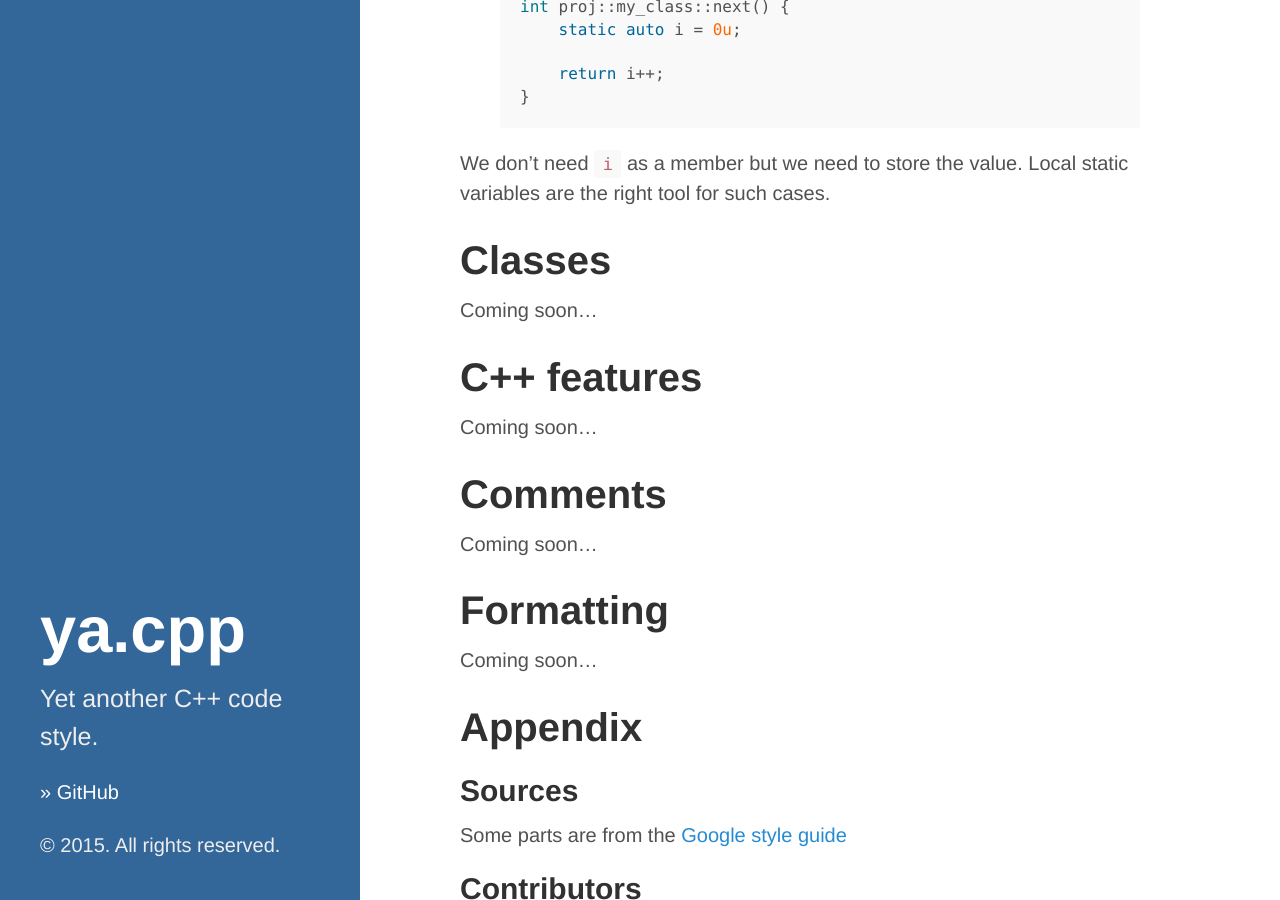
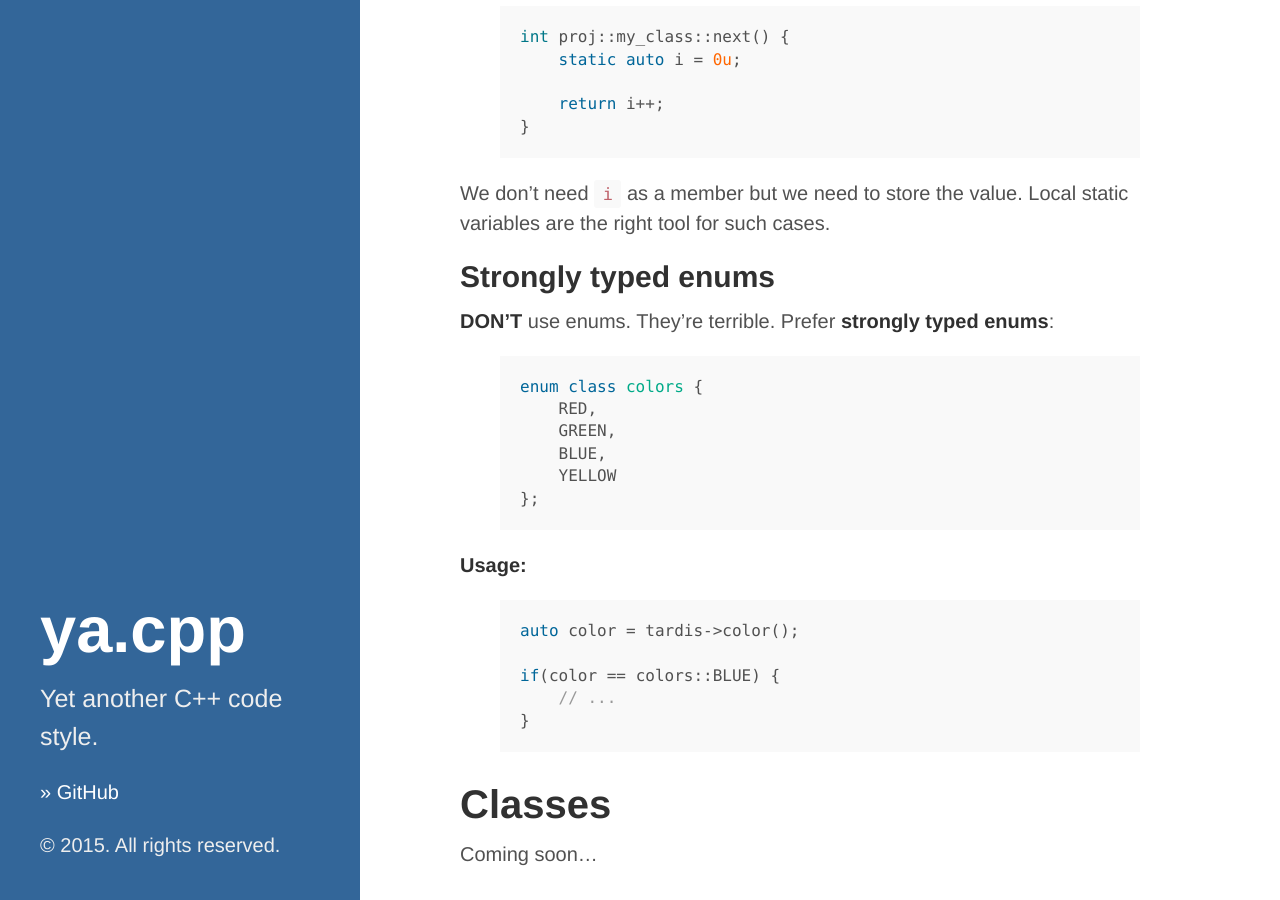
Before and after one commit to atomicptr/ya.cpp, a Jekyll site: the page built from index.html, in a window 1280 px wide and 900 px high, scrolled down 11976 px. Built offline with Jekyll 4.4.1, drawn with Linux system fonts in a browser that asks for light colours; Markdown is read by kramdown in place of the engine named in the settings.

Commit message:
add strongly typed enums to scoping

```diff
--- a/_includes/yacpp/scoping.md
+++ b/_includes/yacpp/scoping.md
@@ -73,3 +73,26 @@
 {% endhighlight %}
 
 We don't need ``i`` as a member but we need to store the value. Local static variables are the right tool for such cases.
+
+## Strongly typed enums
+
+**DON'T** use enums. They're terrible. Prefer **strongly typed enums**:
+
+{% highlight cpp %}
+enum class colors {
+    RED,
+    GREEN,
+    BLUE,
+    YELLOW
+};
+{% endhighlight %}
+
+**Usage:**
+
+{%highlight cpp %}
+auto color = tardis->color();
+
+if(color == colors::BLUE) {
+    // ...
+}
+{% endhighlight %}
```
